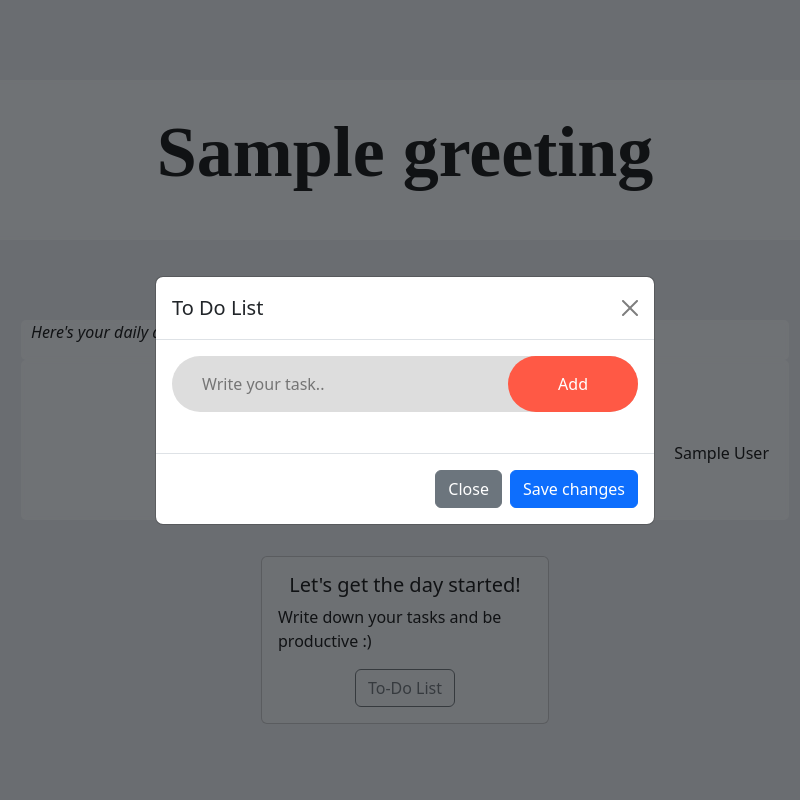
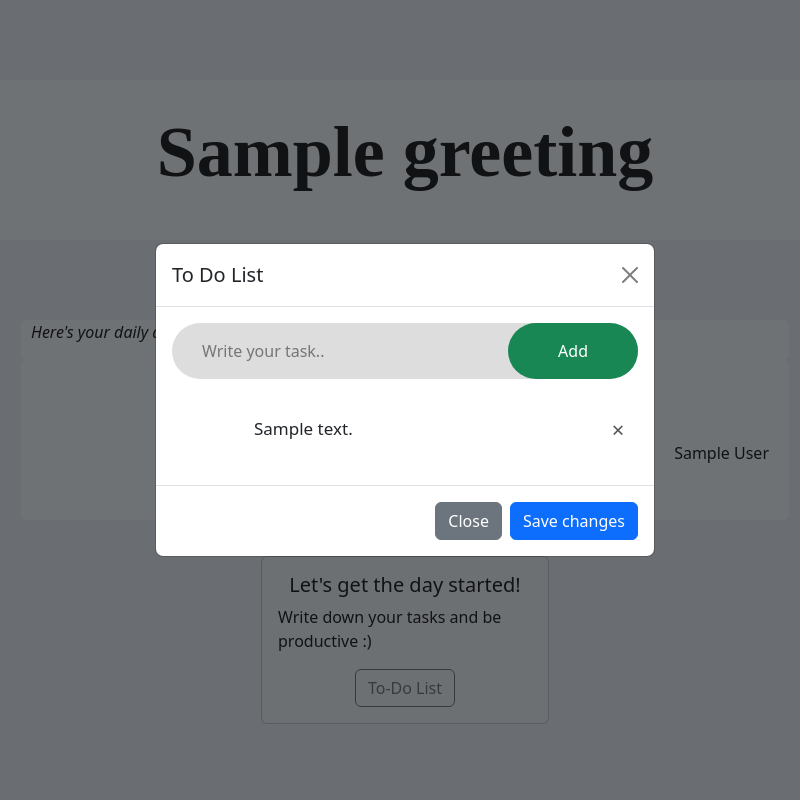
Before and after one commit to Jeyzi/customedWebpage, a Flask app: template templates/todo.html in a window 1280 px wide, after a click on "To-Do List". Shown: the whole page, without its empty margins (235-1035 px from the left). Run offline with Flask 3, Linux system fonts and the light colour scheme; the template is opened without the code that fills it: most values are stand-ins (such as "Sample title", 1, 10 or a date in 2020); grey boxes marked "Sample" are stand-in pictures.

Commit message:
Using SQLAlchemy to store taskList.

```diff
--- a/app.py
+++ b/app.py
@@ -1,9 +1,18 @@
-import os, random, datetime, requests,openpyxl
-import pandas as pd
-import matplotlib.pyplot as plt
-from flask import Flask, render_template
+import os
+import random
+import datetime
+import requests
+from flask import Flask, request, render_template, jsonify
+from flask_sqlalchemy import SQLAlchemy
+
 
 app = Flask(__name__)
+
+app.config['SQLALCHEMY_DATABASE_URI'] = 'sqlite:///todo.db'  # Use SQLite database
+db = SQLAlchemy(app)
+class Task(db.Model):
+    id = db.Column(db.Integer, primary_key=True)
+    text = db.Column(db.String(255), nullable=False)
 
 # Define a folder containing your images
 IMAGE_FOLDER = 'static/images/'
@@ -48,7 +57,28 @@ def index():
     author = "~" + get_author()
     return render_template('index.html', image_path=image_path, greeting=greeting, quote=quote, author=author)
 
+@app.route('/add_task', methods=['POST'])
+def addTask():
+    data = request.get_json()
+    if 'text' in data:
+        task_text = data['text']
+        new_task = Task(text=task_text)
+        db.session.add(new_task)
+        db.session.commit()
+        return jsonify(success=True)
+    return jsonify(success=False)
+@app.route('/get_tasks')
+def loadTask():
+    tasks = Task.query.all()
+    task_texts = [task.text for task in tasks]
+    return jsonify(task_texts)
+
+# @app.route('/update_tasks', methods=['POST'])
+# def saveData():
+
 
 
 if __name__ == '__main__':
+    with app.app_context():
+        db.create_all()
     app.run(debug=True)
--- a/static/script.js
+++ b/static/script.js
@@ -1,49 +1,95 @@
-const openModal = document.getElementById('openModal');
+//const openModal = document.getElementById('openModal');
 
-openModal.addEventListener('click', function() {
-    loadTask();
-});
+//openModal.addEventListener('click', function() {
+//    loadTask();
+//});
 
 const inputBox = document.getElementById('taskInput');
 const taskList = document.getElementById('taskList');
+// Function to create a new task element
+function createTaskElement(taskText) {
+    const listItem = document.createElement("li");
+    listItem.textContent = taskText;
 
-function addTask(){
-    if(inputBox.value == ''){
+    // Create a close button for the task
+    const closeBtn = document.createElement("span");
+    closeBtn.textContent = "\u00D7";
+    closeBtn.className = "close";
+    closeBtn.addEventListener("click", function () {
+        listItem.remove();
+    });
+
+    // Append the close button to the task
+    listItem.appendChild(closeBtn);
+
+    return listItem;
+}
+
+function addTask() {
+    const taskText = inputBox.value.trim();
+    if (taskText === '') {
         alert('You must write something!');
-    }
-    else{
-        let li = document.createElement('li');
-        li.innerHTML = inputBox.value;
-        taskList.appendChild(li);
-        let span = document.createElement('span');
-        span.innerHTML = "\u00d7";
-        li.appendChild(span);
+    } else {
+        fetch('/add_task', {
+            method: 'POST',
+            headers: {
+                'Content-Type': 'application/json',
+            },
+            body: JSON.stringify({ text: taskText }),
+        })
+        .then(response => response.json())
+        .then(data => {
+            if (data.success) {
+                loadTask();
+            } else {
+                alert('Failed to add task');
+            }
+        })
+        .catch(error => {
+            console.error('Error:', error);
+        });
     }
     inputBox.value = '';
-    saveData();
 }
-
 
 taskList.addEventListener('click', function(e){
     if(e.target.tagName === 'LI'){
         e.target.classList.toggle('checked'); //Modify css for class checked
-        saveData();
     }
     else if(e.target.tagName === 'SPAN'){
         e.target.parentElement.remove();
-        saveData();
     }
 }, false);
 
-//save data to local storage
-function saveData(){
-    localStorage.setItem('data', taskList.innerHTML);
+function loadTask() {
+    fetch('/get_tasks')
+        .then(response => response.json())
+        .then(data => {
+            taskList.innerHTML = ''; // Clear the task list
+            data.forEach(taskText => {
+                const listItem = createTaskElement(taskText);
+                taskList.appendChild(listItem);
+            });
+        })
+        .catch(error => {
+            console.error('Error:', error);
+        });
 }
 
+
+
+
+
+
+////save data to local storage
+//function saveData(){
+//    localStorage.setItem('data', taskList.innerHTML);
+//}
 //
-function loadTask(){
-    taskList.innerHTML = localStorage.getItem('data');
-}
+////
+//function loadTask(){
+//    taskList.innerHTML = localStorage.getItem('data');
+//}
 
 
 
@@ -74,52 +120,33 @@ function loadTask(){
 
 
 
-//        // Function to create a new task element
-//        function createTaskElement(taskText) {
-//            const listItem = document.createElement("li");
-//            listItem.textContent = taskText;
-//
-////            // Create a close button for the task
-////            const closeBtn = document.createElement("span");
-////            closeBtn.textContent = "\u00D7";
-////            closeBtn.className = "close";
-////            closeBtn.addEventListener("click", function () {
-////                listItem.remove();
-////                saveTasksToLocalStorage();
-////            });
-////
-////            // Append the close button to the task
-////            listItem.appendChild(closeBtn);
-//
-//            return listItem;
-//        }
-//
-//        // Function to add a task to the list
-//        function addTask() {
-//            const taskInput = document.getElementById("taskInput");
-//            const taskList = document.getElementById("taskList");
-//            const taskText = taskInput.value.trim();
-//
-//            if (taskText !== "") {
-//                const listItem = createTaskElement(taskText);
-//
-//                // Create a close button for the task
-//                const closeBtn = document.createElement("span");
-//                closeBtn.textContent = "\u00D7";
-//                closeBtn.className = "close";
-//                closeBtn.addEventListener("click", function () {
-//                    listItem.remove();
-//                    saveTasksToLocalStorage();
-//                });
-//
-//                // Append the close button to the task
-//                listItem.appendChild(closeBtn);
-//
-//                taskList.appendChild(listItem);
-//                taskInput.value = "";
-//                saveTasksToLocalStorage();
-//            }
-//        }
+
+        // Function to add a task to the list
+        function addTask() {
+            const taskInput = document.getElementById("taskInput");
+            const taskList = document.getElementById("taskList");
+            const taskText = taskInput.value.trim();
+
+            if (taskText !== "") {
+                const listItem = createTaskElement(taskText);
+
+                // Create a close button for the task
+                const closeBtn = document.createElement("span");
+                closeBtn.textContent = "\u00D7";
+                closeBtn.className = "close";
+                closeBtn.addEventListener("click", function () {
+                    listItem.remove();
+                    saveTasksToLocalStorage();
+                });
+
+                // Append the close button to the task
+                listItem.appendChild(closeBtn);
+
+                taskList.appendChild(listItem);
+                taskInput.value = "";
+                saveTasksToLocalStorage();
+            }
+        }
 //
 //
 //        // Event listener to add a task when the "Add" button is clicked
--- a/static/styles/style.css
+++ b/static/styles/style.css
@@ -84,7 +84,6 @@ hr {
 #today_quote {
     font-family: 'Nanum Gothic', serif;
     margin-top: 1.5rem;
-    margin-left:
 }
 #quote_author {
     text-align-last: end;
@@ -115,7 +114,7 @@ input {
     border: none;
     outline: none;
     padding: 16px 50px;
-    background: #ff5945;
+    background: #198754;
     color: #fff;
     font-size: 16px;
     cursor: pointer;
@@ -128,4 +127,43 @@ ul li {
     padding: 12px 8px 12px 50px;
     user-select: none;
     cursor: pointer;
+    position: relative;
 }
+
+ul li::before {
+    content: '';
+    position: absolute;
+    height: 28px;
+    width: 28px;
+    border-radius: 50%;
+    background-image: url();
+    background-size: cover;
+    background-position: center;
+    top: 12px;
+    left: 8px;
+}
+
+ul li.checked {
+    color: #555;
+    text-decoration: line-through;
+}
+
+ul li.checked::before {
+    background-image: url();
+}
+
+ul li span {
+    position: absolute;
+    right: 0;
+    top: 5px;
+    width: 40px;
+    height: 40px;
+    font-size: 22px;
+    color: #555;
+    line-height: 40px;
+    text-align: center;
+}
+ul li span:hover {
+    background: #e3e3e3;
+
+}
```
